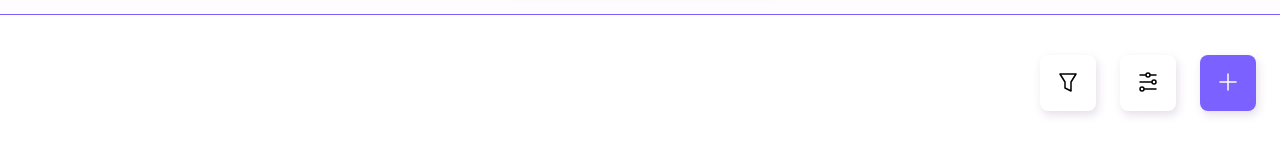
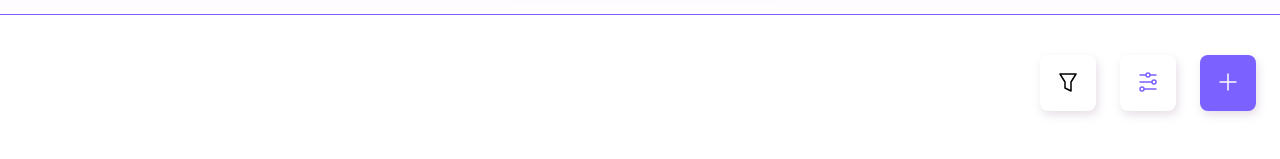
Before and after one commit to MaximKucheriaviy/emens-test-task, a React (Create React App) app: page / in a window 1280 px wide. Shown: the part 154-313 px from the top of the page. Built offline with nearby package versions, Linux system fonts and the light colour scheme.

Commit message:
sort tipe fixed

```diff
--- a/src/pages/main/main.jsx
+++ b/src/pages/main/main.jsx
@@ -40,7 +40,7 @@ export const MainPage = () => {
   const [filterStatus, setFilterStatus] = useState(null);
 
   const [filter, setFilter] = useState("");
-  const [sort, setSort] = useState("");
+  const [sort, setSort] = useState(sortTypes[4]);
   const keyword = useKeyword();
   const onAddClick = () => {
     navigate("/createEvent", { state: { from: "/" } });
```
